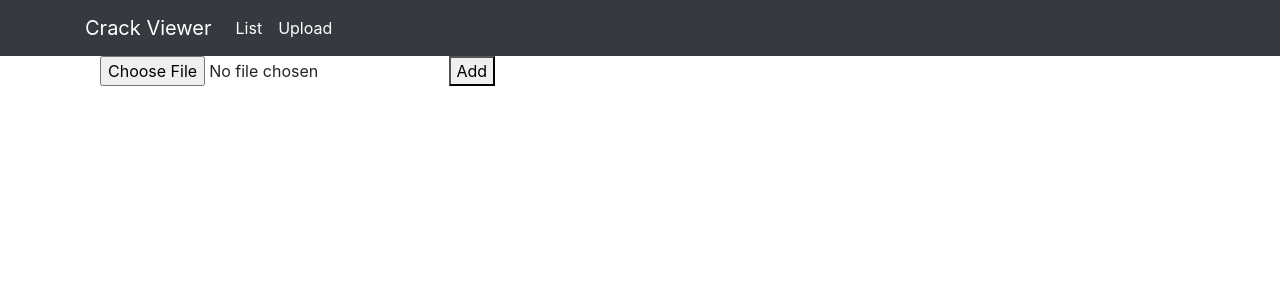
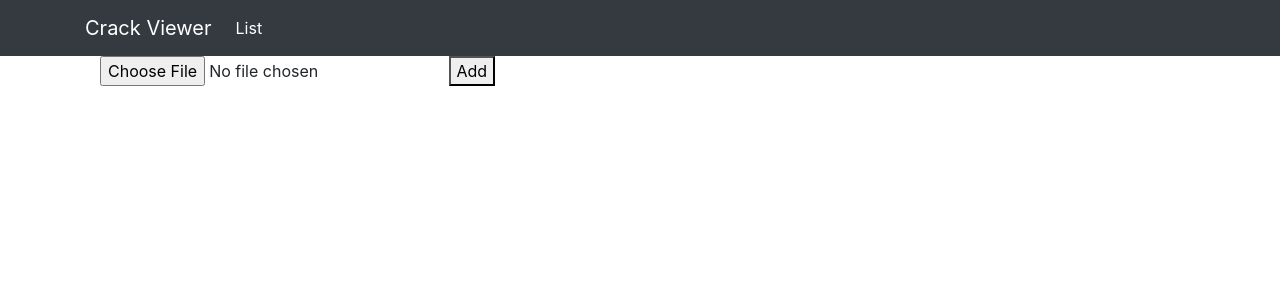
Before and after one commit to JinhaSong/crack-viewer, a Django app: page /upload/ in a window 1280 px wide. Shown: the top 300 px of the page. Run offline with Django 3.2, Linux system fonts and the light colour scheme; parts of the project's set-up code (start-up, migrations or seed data) failed here and were passed over; some libraries are stand-ins or nearby versions.

Commit message:
upload 링크 삭제

```diff
--- a/templates/nav_bar.html
+++ b/templates/nav_bar.html
@@ -32,13 +32,6 @@
                         List
                         <span class="sr-only">(current)</span></a>
                 </li>
-
-                <li class="nav-item active">
-                    <a class="nav-link" href="/upload/">
-                        <span class=""></span>
-                        Upload
-                        <span class="sr-only">(current)</span></a>
-                </li>
             </ul>
         </div>
     </div>
```
